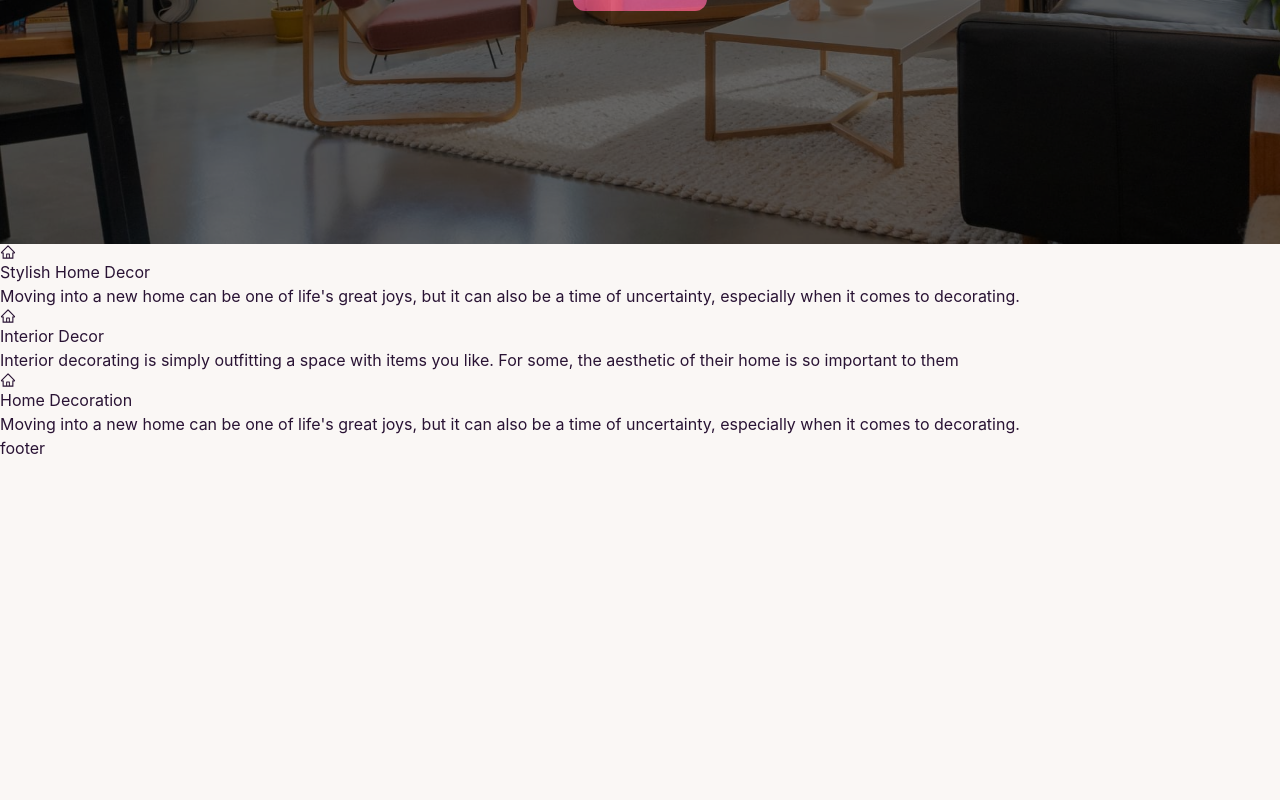
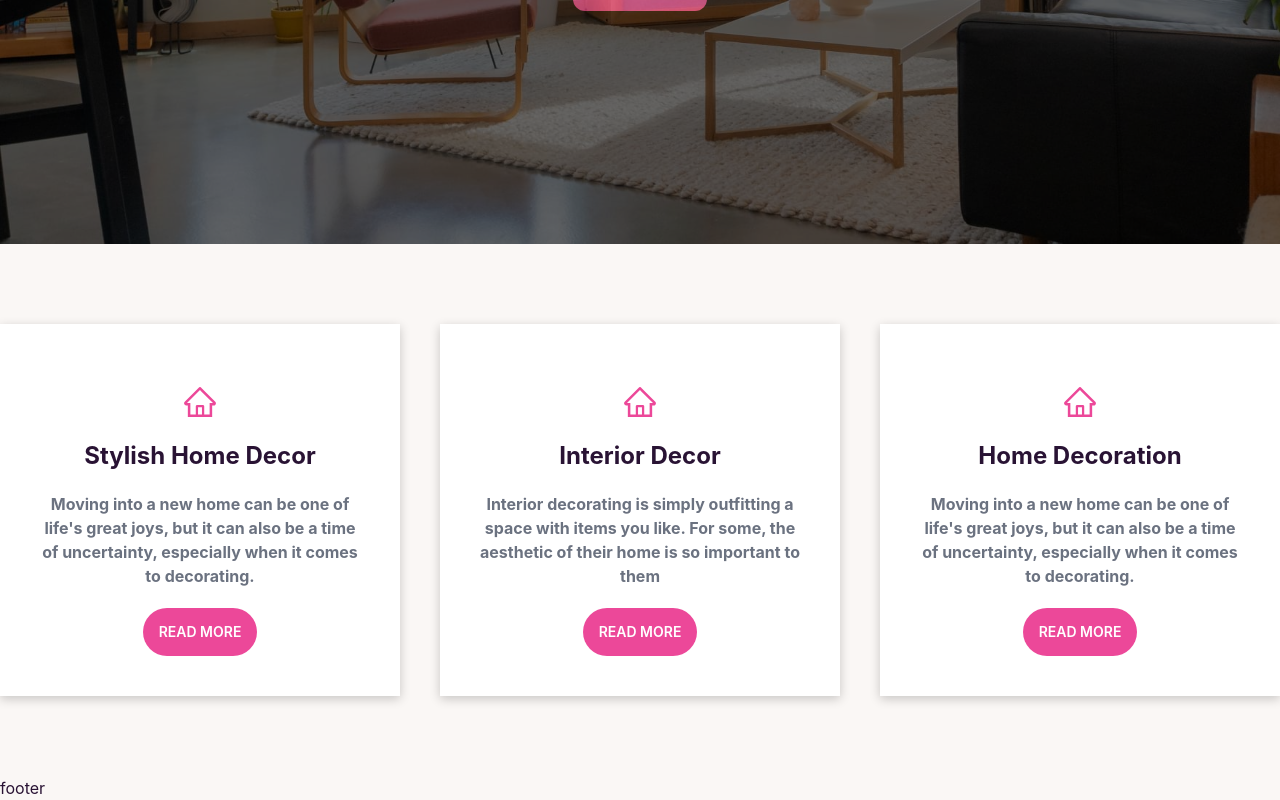
Before and after one commit to tareque-bin-habib/urban-interiors, a React (Create React App) app: page / in a window 1280 px wide. Shown: the part 504-1304 px from the top of the page. Before the commit the page ends 964 px from the top, so only its background shows below. Built offline with nearby package versions, Linux system fonts and the light colour scheme.

Commit message:
categories done

```diff
--- a/src/Components/NavMenu/NavMenu.js
+++ b/src/Components/NavMenu/NavMenu.js
@@ -35,7 +35,7 @@ const NavMenu = () => {
                     </ul>
                 </div>
                 <div className="navbar-end logedin">
-                    <Link to='/login'><button className="btn btn-secondary bg-pink-500 font-bold text-white border-0">Login</button></Link>
+                    <Link to='/login'><button className="btn bg-pink-500 font-bold text-white border-0">Login</button></Link>
                 </div>
             </div>
         </div >
--- /dev/null
+++ b/src/pages/Home/Categories/Categorie.css
@@ -0,0 +1,10 @@
+.categorie {
+    background-color: white;
+    box-shadow: 0 3px 10px rgb(0 0 0 / 0.2);
+}
+
+@media only screen and (max-width: 639px) {
+    .categorie {
+        padding: 40px;
+    }
+}
--- a/src/pages/Home/Categories/Categorie.js
+++ b/src/pages/Home/Categories/Categorie.js
@@ -1,15 +1,20 @@
 import React from 'react';
 import { AiOutlineHome } from "react-icons/ai";
+import './Categorie.css'
 
 const Categorie = ({ categorie }) => {
     const { title, intro } = categorie
     console.log(categorie)
     return (
-        <div className=''>
-            <div>
-                <AiOutlineHome></AiOutlineHome>
-                <h1>{title}</h1>
-                <p>{intro}</p>
+        <div className='categorie flex justify-center items-center lg:p-10 md:p-20 sm:p-20'>
+            <div className='text-center'>
+                <div className='flex justify-center py-5 text-4xl'>
+                    <AiOutlineHome className='home-icon text-pink-500'></AiOutlineHome>
+                </div>
+                <h1 className='text-2xl font-bold hover:text-pink-500'>{title}</h1>
+                <p className='py-5 text-gray-500 font-bold'>{intro}</p>
+                <button className="btn bg-pink-500 text-white border-0">Read more</button>
+
             </div>
         </div>
     );
--- a/src/pages/Home/Categories/Categories.js
+++ b/src/pages/Home/Categories/Categories.js
@@ -11,8 +11,8 @@ const Categories = () => {
             .then(data => setCategories(data))
     }, [])
     return (
-        <div className='max-w-[1440px] mx-auto'>
-            <div>
+        <div className='max-w-[1440px] mx-auto py-20'>
+            <div className='grid lg:grid-cols-3 md:grid-cols-2 sm:grid-cols-1 gap-10 '>
                 {
                     categories.map(categorie => <Categorie key={categorie.id} categorie={categorie} ></Categorie>)
                 }
```
